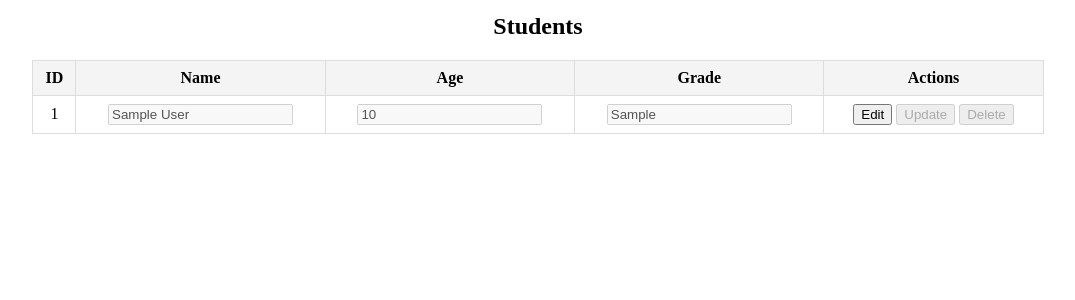
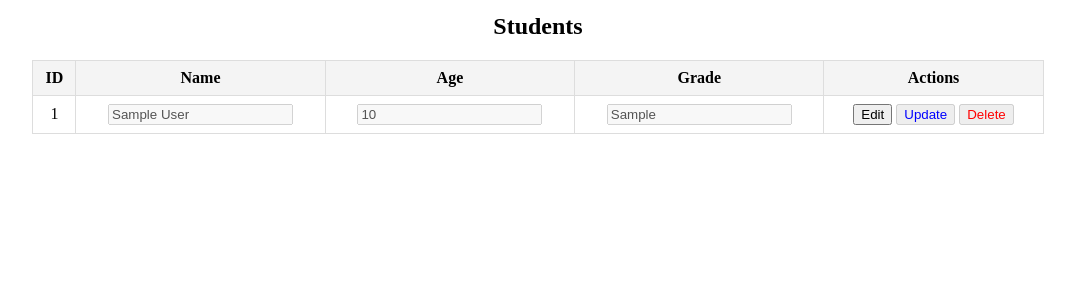
Before and after one commit to dendonpaul/simple-student, a PHP site: page / in a window 1280 px wide. Shown: the part 169-469 px from the top of the page, without its empty margins (102-1177 px from the left). Run offline with PHP 8.4, Linux system fonts and the light colour scheme; tables that the repository leaves empty or names only in its code hold one stand-in row (values such as "Sample post").

Commit message:
button text color change

```diff
--- a/index.php
+++ b/index.php
@@ -130,8 +130,8 @@ if ($_SERVER['REQUEST_METHOD'] === 'POST') {
 
                         <td>
                             <button name="edit" id="<?php echo 'edit' . $row['id'] ?>" onclick="edit(<?php echo $row['id']; ?>)">Edit</button>
-                            <button name="update" id="<?php echo 'update' . $row['id'] ?>" onclick="update(<?php echo $row['id']; ?>)" disabled>Update</button>
-                            <button name="delete" id="<?php echo 'delete' . $row['id'] ?>" onclick="deleteData(<?php echo $row['id']; ?>)" disabled>Delete</button>
+                            <button style="color:blue" name="update" id="<?php echo 'update' . $row['id'] ?>" onclick="update(<?php echo $row['id']; ?>)" disabled>Update</button>
+                            <button style=" color:red" name="delete" id="<?php echo 'delete' . $row['id'] ?>" onclick="deleteData(<?php echo $row['id']; ?>)" disabled>Delete</button>
                         </td>
                     </tr>
             <?php
```
